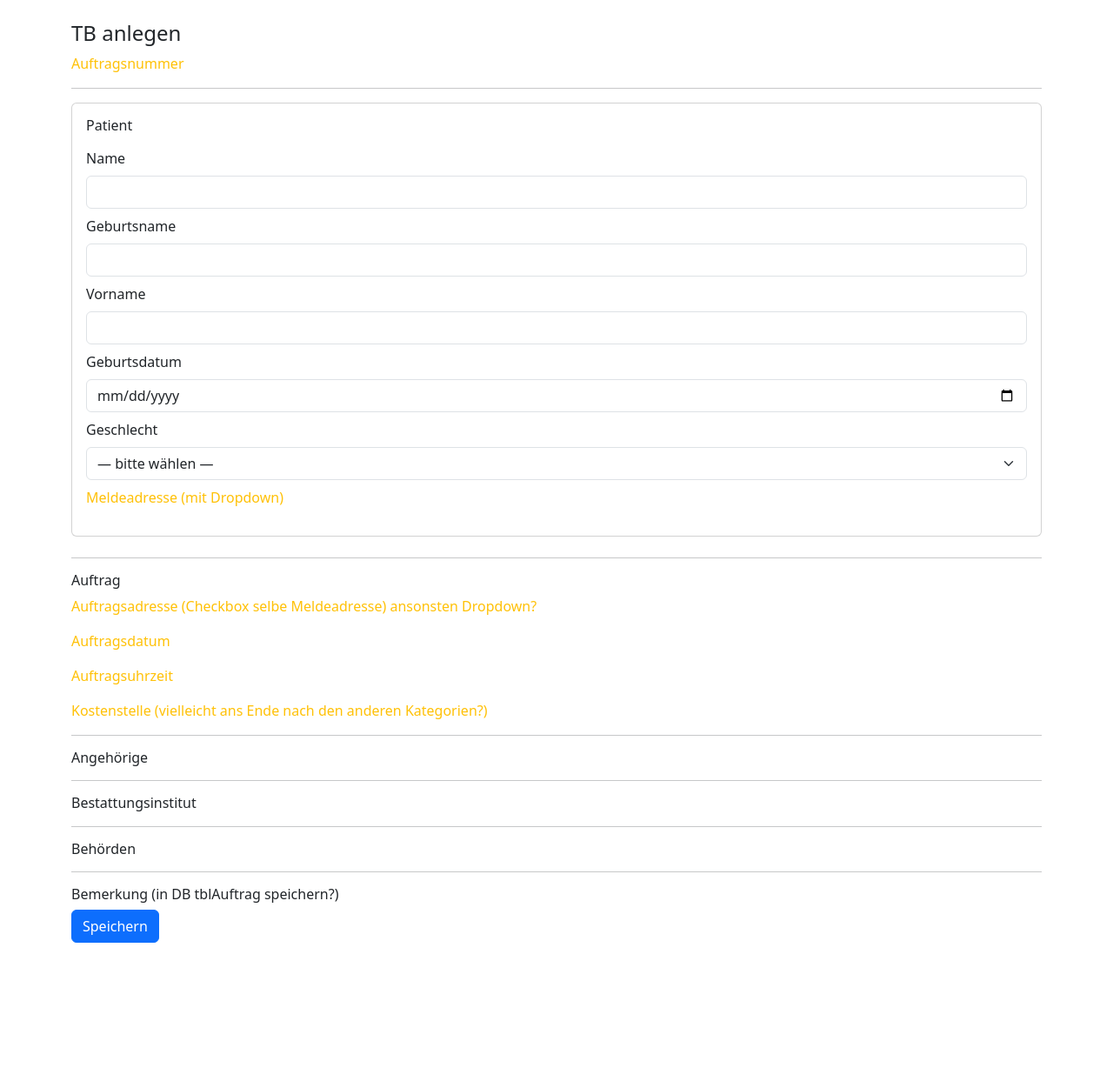
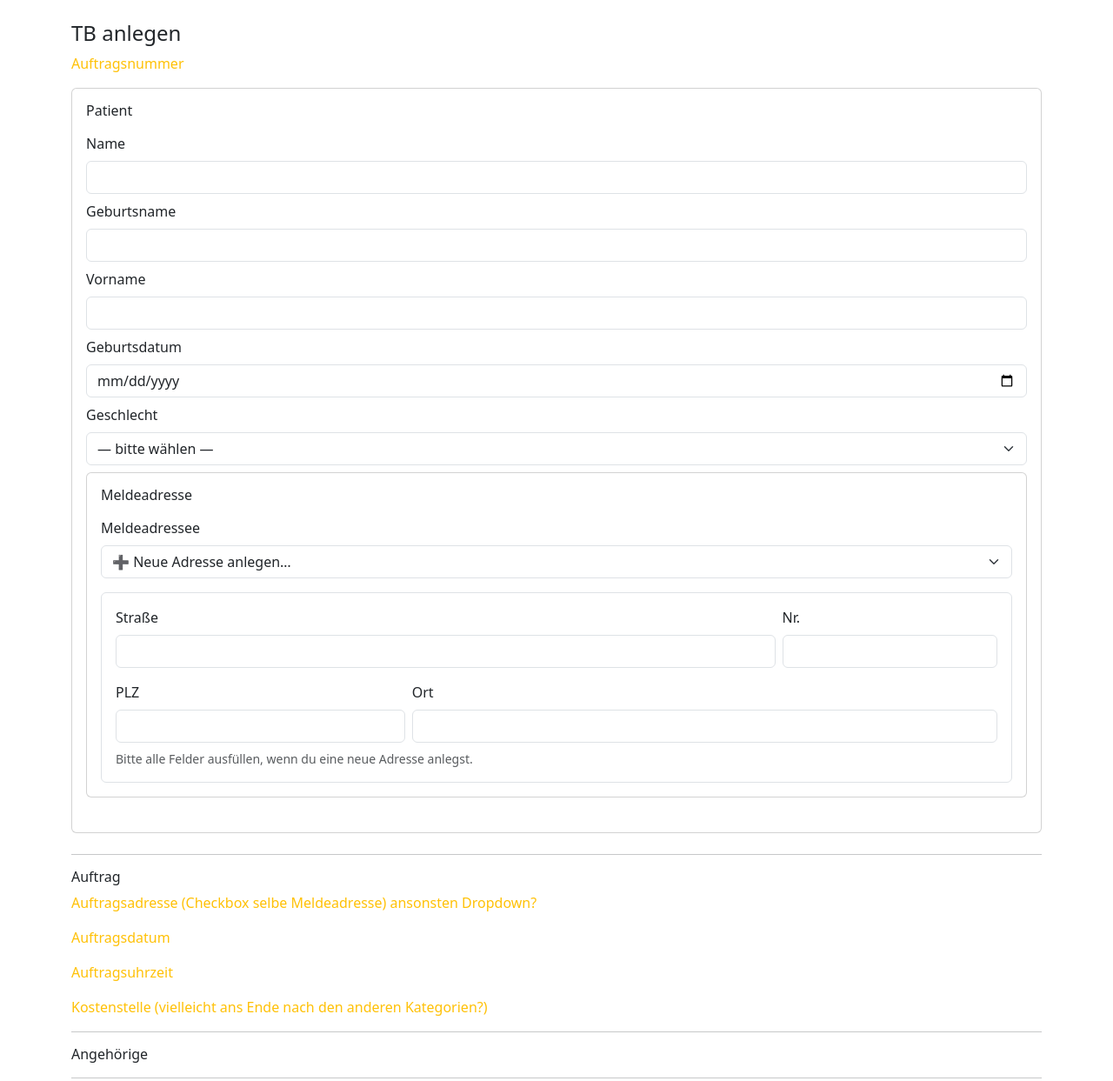
Before and after one commit to ngin10011/lsb_app, a Flask app: page /tb/new in a window 1280 px wide. Shown: the part 56-1299 px from the top of the page at 87% size. Before the commit the page ends 1140 px from the top, so only its background shows below. Run offline with Flask 3, Linux system fonts and the light colour scheme.

Commit message:
tb_new seite meldeadresse hinzugefügt und mit db verknüpft

```diff
--- a/app.py
+++ b/app.py
@@ -4,7 +4,7 @@ import os
 from dotenv import load_dotenv
 from flask_sqlalchemy import SQLAlchemy
 from flask_wtf import CSRFProtect
-from forms import PatientForm
+from forms import PatientForm, TBPatientForm
 from enum import Enum
 from sqlalchemy import Enum as SqlEnum
 from models import db, Patient, GeschlechtEnum, Adresse
@@ -37,10 +37,39 @@ def home():
 
 @app.route("/tb/new", methods=["GET", "POST"])
 def tb_new():
-    form = PatientForm()
+    form = TBPatientForm()
+
+    # Choices für vorhandene Adressen befüllen (+ „Neu…“ Option)
+    adressen = Adresse.query.order_by(Adresse.ort, Adresse.plz, Adresse.strasse, Adresse.hausnummer).all()
+    form.meldeadresse_id.choices = [(-1, "➕ Neue Adresse anlegen…")] + [(a.id, str(a)) for a in adressen]
+
     if form.validate_on_submit():
+        # Entweder existierende Adresse…
+        if form.meldeadresse_id.data != -1:
+            adr = Adresse.query.get(form.meldeadresse_id.data)
+            if not adr:
+                # Fallback: sollte eigentlich nicht passieren
+                return render_template("tb_new.html", form=form, error="Adresse nicht gefunden.")
+        else:
+            # …oder neue Adresse anlegen (validiere minimal)
+            missing = [f for f in ("new_strasse", "new_hausnummer", "new_plz", "new_ort")
+                       if not getattr(form, f).data]
+            if missing:
+                # einfache Fehlermeldung – alternativ Feldfehler setzen
+                return render_template("tb_new.html", form=form, error="Bitte alle Adressfelder ausfüllen.")
+            adr = Adresse(
+                strasse=form.new_strasse.data,
+                hausnummer=form.new_hausnummer.data,
+                plz=form.new_plz.data,
+                ort=form.new_ort.data,
+            )
+            db.session.add(adr)
+            db.session.flush()  # damit adr.id verfügbar ist
+
+
         p = Patient()
         form.populate_obj(p)
+        p.meldeadresse = adr
         db.session.add(p)
         db.session.commit()
         return redirect(url_for("patient_overview"))
--- a/forms.py
+++ b/forms.py
@@ -1,7 +1,7 @@
 # forms.py
 from flask_wtf import FlaskForm
 from wtforms import StringField, DateField, SelectField, SubmitField
-from wtforms.validators import DataRequired, Length
+from wtforms.validators import DataRequired, Length, Optional
 from models import GeschlechtEnum  # ✅ importiere das Enum von dort
 
 def strip_or_none(v):
@@ -28,3 +28,12 @@ class PatientForm(FlaskForm):
         self.geschlecht.choices = [("", "— bitte wählen —")] + [
             (g.value, g.value) for g in GeschlechtEnum
         ]
+
+class TBPatientForm(PatientForm):
+    meldeadresse_id = SelectField("Meldeadressee", coerce=int, validators=[Optional()])
+
+    # Felder für neue Adresse (werden nur benötigt, wenn „Neu…“ gewählt)
+    new_strasse    = StringField("Straße",     validators=[Optional(), Length(max=120)], filters=[strip_or_none])
+    new_hausnummer = StringField("Nr.",        validators=[Optional(), Length(max=20)],  filters=[strip_or_none])
+    new_plz        = StringField("PLZ",        validators=[Optional(), Length(max=10)],  filters=[strip_or_none])
+    new_ort        = StringField("Ort",        validators=[Optional(), Length(max=120)], filters=[strip_or_none])
--- a/templates/tb_new.html
+++ b/templates/tb_new.html
@@ -13,7 +13,6 @@
     <p class="text-warning">Auftragsnummer</p>
   </div>
 
-  <hr>
   <div class="card mb-4">
     <div class="card-body">
 
@@ -50,8 +49,43 @@
           {% for e in form.geschlecht.errors %}<div class="text-danger">{{ e }}</div>{% endfor %}
       </div>
 
-      <div>
-        <p class="text-warning">Meldeadresse (mit Dropdown) </p>
+      <div class="card mb-4">
+        <div class="card-body">
+          <h2 class="h6 mb-3">Meldeadresse</h2>
+
+          <div class="mb-3">
+            {{ form.meldeadresse_id.label(class="form-label") }}
+            {{ form.meldeadresse_id(class="form-select", id="sel-meldeadresse") }}
+          </div>
+
+          <div id="new-address-fields" class="border rounded p-3" style="display:none;">
+            <div class="row g-2">
+              <div class="col-md-9">
+                {{ form.new_strasse.label(class="form-label") }}
+                {{ form.new_strasse(class="form-control") }}
+              </div>
+              <div class="col-md-3">
+                {{ form.new_hausnummer.label(class="form-label") }}
+                {{ form.new_hausnummer(class="form-control") }}
+              </div>
+            </div>
+            <div class="row g-2 mt-2">
+              <div class="col-md-4">
+                {{ form.new_plz.label(class="form-label") }}
+                {{ form.new_plz(class="form-control") }}
+              </div>
+              <div class="col-md-8">
+                {{ form.new_ort.label(class="form-label") }}
+                {{ form.new_ort(class="form-control") }}
+              </div>
+            </div>
+            <div class="form-text mt-2">Bitte alle Felder ausfüllen, wenn du eine neue Adresse anlegst.</div>
+          </div>
+
+          {% if error %}
+            <div class="text-danger mt-2">{{ error }}</div>
+          {% endif %}
+        </div>
       </div>
 
     </div>
@@ -107,4 +141,17 @@
 
   {{ form.submit(class="btn btn-primary") }}
 </form>
+
+<script>
+document.addEventListener('DOMContentLoaded', function () {
+  const sel = document.getElementById('sel-meldeadresse');
+  const box = document.getElementById('new-address-fields');
+  function toggleNew() {
+    box.style.display = (parseInt(sel.value, 10) === -1) ? 'block' : 'none';
+  }
+  sel.addEventListener('change', toggleNew);
+  toggleNew(); // initial
+});
+</script>
+
 {% endblock %}
```
